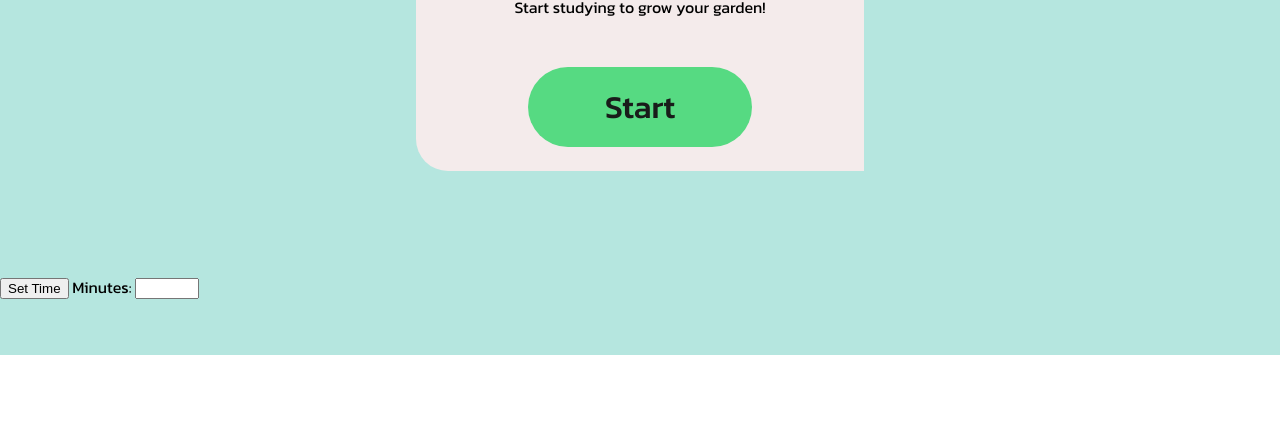
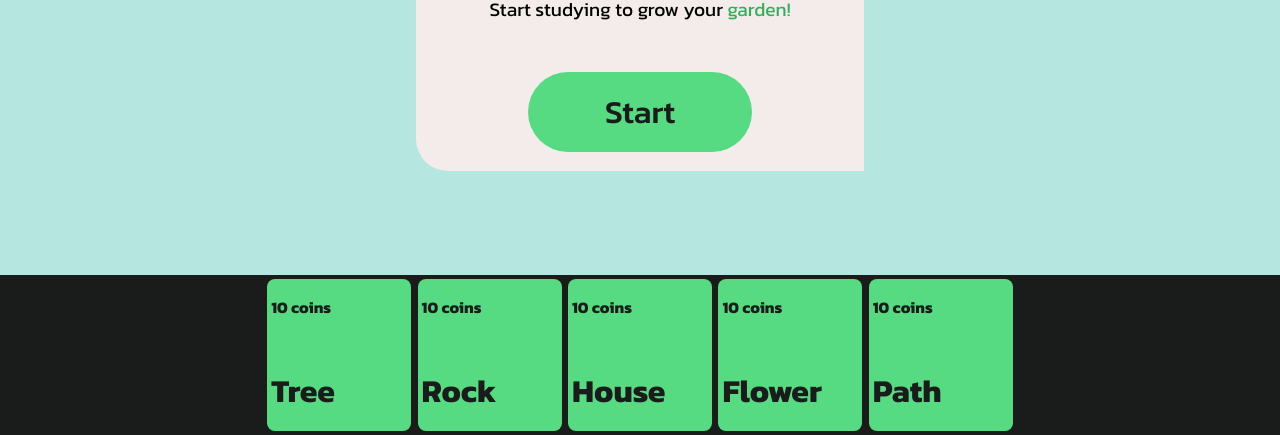
Before and after one commit to sidneytatkins/gardenProject, a website built with Vite: page index.html in a window 1280 px wide. Shown: the part 445-880 px from the top of the page. Before the commit the page ends 800 px from the top, so only its background shows below. Built offline with nearby package versions, Linux system fonts and the light colour scheme; animation ran at ten frames a second.

Commit message:
new changes to style

```diff
--- a/index.html
+++ b/index.html
@@ -47,9 +47,34 @@
           </div>
       </div>
     </div>
-    <button id="setButton">Set Time</button>
+    <!-- <button id="setButton">Set Time</button>
     <label for="minutesInput">Minutes:</label>
-    <input type="number" id="minutesInput" min="0" max="180" step="5" />
+    <input type="number" id="minutesInput" min="0" max="180" step="5" /> -->
+
+    <div id = "shop-container">
+      <div id = "tree-item">
+        <p class = "cost">10 coins</p>
+        <p class = "name">Tree</p>
+      </div>
+      <div id = "rock-item">
+        <p class = "cost">10 coins</p>
+        <p class = "name">Rock</p>
+      </div>
+      <div id = "house-item">
+        <p class = "cost">10 coins</p>
+        <p class = "name">House</p>
+      </div>
+      <div id = "flower-item">
+        <p class = "cost">10 coins</p>
+        <p class = "name">Flower</p>
+      </div>
+      <div id = "path-item">
+        <p class = "cost">10 coins</p>
+        <p class = "name">Path</p>
+      </div>
+
+      </div>
+    </div>
 
 
   </body>
--- a/style.css
+++ b/style.css
@@ -4,6 +4,7 @@
      --color-primary: rgb(244, 235, 235);
      --color-text-primary: #191c1a;
      --color-secondary: #56da82;
+     --color-third: #32af5c;
 }
 
 body {
@@ -181,6 +182,11 @@ canvas {
     border-width: .3rem;
     border-top-left-radius: 0;
     border-bottom-right-radius: 0;
+    transition: all 0.5s linear;
+  }
+  #timer-layout.dimmed{
+    opacity: .4;
+    transition: all 0.25s linear;
   }
 
   #time-container{
@@ -243,3 +249,87 @@ canvas {
     background-color: var(--color-secondary);
     border-radius: .25rem;
   }
+
+  #tip{
+    font-size: 1.2rem;
+  }
+  #highlight{
+    color: var(--color-third);
+
+  }
+
+  #shop-container{
+    width: 100%;
+    height: 10rem;
+    background-color: var(--color-text-primary);
+    opacity: 1;
+    display: flex;
+    justify-content: center;
+    align-items: center;
+    flex-direction: row;
+    gap: .4rem;
+  }
+  #tree-item{
+    width: 9rem;
+    height: 95%;
+    background-color: var(--color-secondary);
+    display: flex;
+    justify-content:space-between;
+    flex-direction: column;
+    border-radius: .5rem;
+
+  }
+  #rock-item{
+    width: 9rem;
+    height: 95%;
+    background-color: var(--color-secondary);
+    display: flex;
+    justify-content:space-between;
+    flex-direction: column;
+    border-radius: .5rem;
+
+  }
+  #flower-item{
+    width: 9rem;
+    height: 95%;
+    background-color: var(--color-secondary);
+    display: flex;
+    justify-content:space-between;
+    flex-direction: column;
+    border-radius: .5rem;
+
+  }
+  #path-item{
+    width: 9rem;
+    height: 95%;
+    background-color: var(--color-secondary);
+    display: flex;
+    justify-content:space-between;
+    flex-direction: column;
+    border-radius: .5rem;
+
+  }
+  #house-item{
+    width: 9rem;
+    height: 95%;
+    background-color: var(--color-secondary);
+    display: flex;
+    justify-content:space-between;
+    flex-direction: column;
+    border-radius: .5rem;
+
+  }
+
+
+  .name{
+    margin-left: .25rem;
+    font-size: 2rem;
+    color: var(--color-text-primary);
+    font-weight: bold;
+  }
+  .cost{
+    margin-left: .25rem;
+    font-size: 1rem;
+    color: var(--color-text-primary);
+    font-weight: bold;
+  }
--- a/timer.js
+++ b/timer.js
@@ -7,8 +7,9 @@ const setButton = document.querySelector('#setButton');
 const focusTimeHTML = document.querySelector('#minutesInput');
 const progressBar = document.querySelector('#progression-bar');
 const progressContainer = document.querySelector('#status-container');
+const tip = document.querySelector('#tip');
 let timeLeft;
-let coins = 0;
+window.coins = 0;
 
 
 startButton.addEventListener('click', function(){
@@ -19,18 +20,27 @@ startButton.addEventListener('click', function(){
         return;
     }
 
+
+    if (startButton.textContent == 'Start'){
+        progressBar.style.width = '0%';
         animateBar(focusTime);
-    if (startButton.textContent == 'Start'){
-
+        tip.innerHTML = "Current session rewards: " + Math.round(Math.pow(Number(focusTimeHTML.value), 1.05)) + " coin(s)";
         startButton.textContent = 'Give up';
         timeLeft = focusTime;
         console.log(`timeLeft: ${timeLeft}`); // Log the value of timeLeft
         intervalId = setInterval(timer, 1000);
     } else {
     closeBar();
+    progressBar.style.width = '0%';
+    tip.innerHTML = "You lost out on your reward! Try again!";
     startButton.textContent = 'Start';
-    timerP.textContent = `${focusTimeHTML.value}:00`;
+
+    const minutes = Math.floor((focusTime) / 60);
+    const seconds = Math.floor((focusTime) % 60);
+    timerP.textContent = `${minutes}:${seconds < 10 ? '0' : ''}${seconds}`;
+
     clearInterval(intervalId);
+    progressBar.style.width = '0%';
     }
 });
 setButton.addEventListener('click', function(){
@@ -39,15 +49,40 @@ setButton.addEventListener('click', function(){
         alert('Please enter a valid focus time in minutes');
         return;
     }
-    timerP.textContent = `${focusTime}:00`;
+
+    closeBar();
+    progressBar.style.width = '0%';
+    tip.innerHTML = "Do your best! You can do it!";
+    const minutes = Math.floor((focusTime * 60) / 60);
+    const seconds = Math.floor((focusTime * 60) % 60);
+    timerP.textContent = `${minutes}:${seconds < 10 ? '0' : ''}${seconds}`;
+
 
     if (startButton.textContent == 'Give up'){
         clearInterval(intervalId);
-        startButton.textContent = 'Start Timer';
+        startButton.textContent = 'Start';
 
     }
 
-})
+});
+
+//INACTIVITY TIMER\\
+let timeout = null;
+
+document.addEventListener('mousemove', function() {
+    clearTimeout(timeout);
+
+    // Get the div
+    let div = document.getElementById('timer-layout');
+
+    // Reset the opacity
+    div.style.opacity = 1;
+
+    // Set a new timeout
+    timeout = setTimeout(function() {
+        div.style.opacity = 0.4;
+    }, 10000);
+});
 
 
 // calculates timer left in minutes and seconds, and outputs text to timerP paragraph element. if time is zero, reset
@@ -59,18 +94,22 @@ function timer() {
     const seconds = Math.floor(timeLeft % 60);
     timerP.textContent = `${minutes}:${seconds < 10 ? '0' : ''}${seconds}`;
     if (timeLeft == 0) {
-        startButton.textContent = 'Start Timer';
+        startButton.textContent = 'Start';
+
         clearInterval(intervalId);
+        closeBar();
         const focusTime = Number(focusTimeHTML.value);
         coins += Math.pow(focusTime, 1.05);
         coins = Math.round(coins);
+        tip.innerHTML = "You did it! You earned:" + coins +"!";
         console.log(`current coins: ${coins}`);
     }
 }
 
+
+
 function animateBar(x){
-    progressBar.style.width = '0%';
-    progressContainer.style.opacity = 0;
+
     anime({
         targets: progressContainer,
         opacity: 1,
@@ -85,7 +124,7 @@ function animateBar(x){
     });
 
 }
-function closeBar(x){
+function closeBar(){
 
     anime({
         targets: progressContainer,
@@ -93,6 +132,13 @@ function closeBar(x){
         easing: 'easeInOutQuad',
         duration: 1000
     });
+
+    anime({
+        targets: progressBar,
+        width: "0%",
+        easing: 'easeInOutQuad',
+        duration: 1000
+    });
     progressBar.style.width = '0%';
 
 
```
Lines whose indentation alone changed are shown as unchanged.
